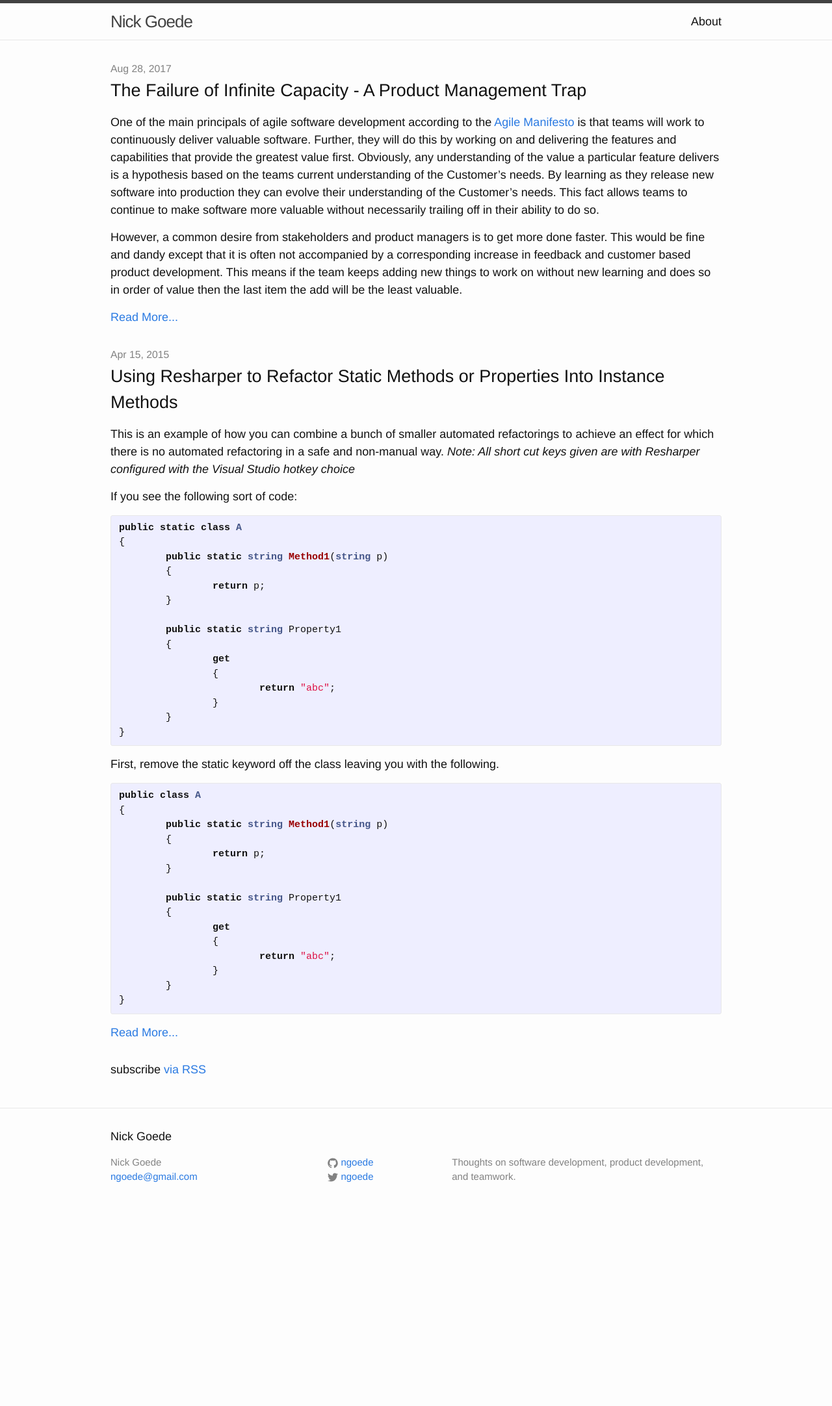
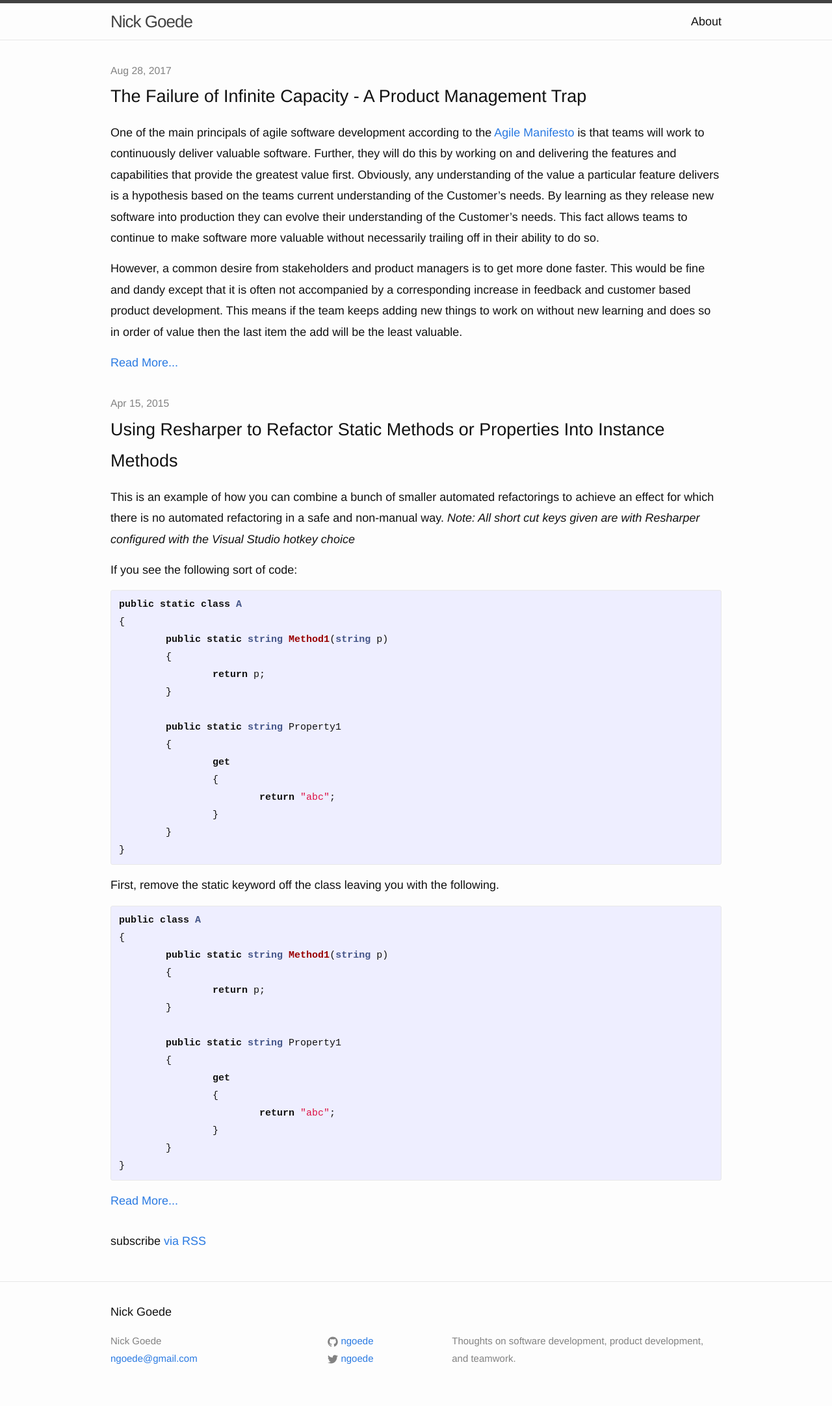
Before and after one commit to ngoede/buildbroke, a Jekyll site: the page built from src/index.html, in a window 1280 px wide. Shown: the whole page at 65% size. Built offline with Jekyll 4.4.1, drawn with Linux system fonts in a browser that asks for light colours; the list of posts is cut into pages by our own code; before the commit the page ends 1883 px from its top, so only the background shows below that.

Commit message:
increase line-height for readiblity

```diff
--- a/src/css/main.scss
+++ b/src/css/main.scss
@@ -9,7 +9,7 @@
 $base-font-family: Helvetica, Arial, sans-serif;
 $base-font-size:   18px;
 $small-font-size:  $base-font-size * 0.875;
-$base-line-height: 1.5;
+$base-line-height: 1.8;
 
 $spacing-unit:     30px;
 
```
